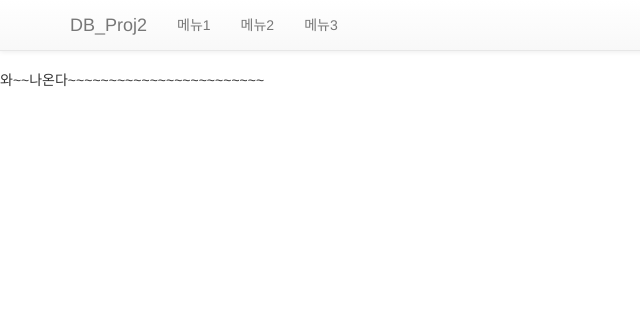
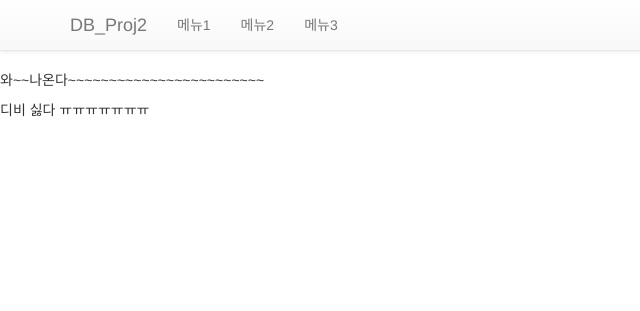
Before and after one commit to SeHyeonYang/DB_Proj2, a Django app: page /app/ in a window 1280 px wide. Shown: the top 311 px of the page, without its empty margins (0-640 px from the left). Run offline with Django 3.2, Linux system fonts and the light colour scheme; some libraries are stand-ins or nearby versions.

Commit message:
first commit

```diff
--- a/app/templates/app/course_list.html
+++ b/app/templates/app/course_list.html
@@ -1,4 +1,5 @@
 {% extends 'app/menu_bar.html' %}
 {% block content %}
     <p>와~~나온다~~~~~~~~~~~~~~~~~~~~~~~~</p>
+    <p>디비 싫다 ㅠㅠㅠㅠㅠㅠㅠ</p>
 {% endblock content %}
```
